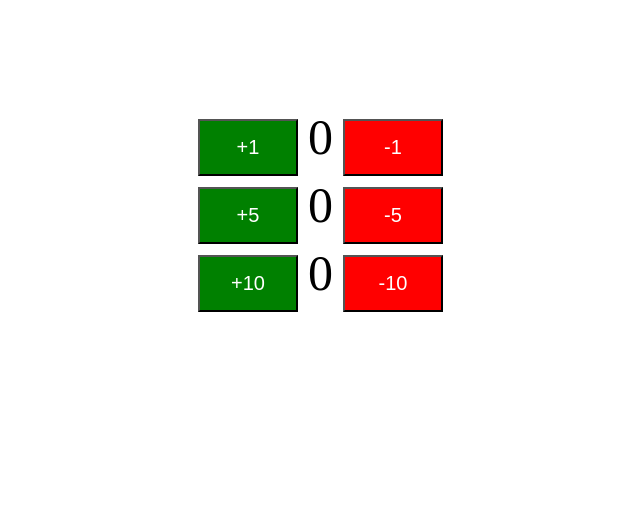
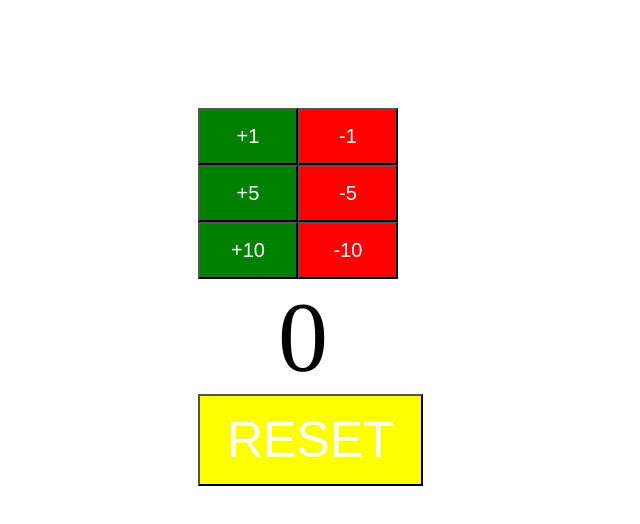
Before and after one commit to jakubowski1005/todo, a React (Create React App) app: page / in a window 1280 px wide. Shown: the top 524 px of the page, without its empty margins (200-840 px from the left). Built offline with nearby package versions, Linux system fonts and the light colour scheme.

Commit message:
Complete simple counter application

```diff
--- a/src/App.js
+++ b/src/App.js
@@ -8,8 +8,6 @@ class App extends Component {
         return (
             <div>
                 <Counter />
-                <Counter by={5}/>
-                <Counter by={10}/>
             </div>
         );
     }
--- a/src/components/counter/Counter.js
+++ b/src/components/counter/Counter.js
@@ -1,11 +1,9 @@
 import React, { Component } from 'react'
-import PropTypes from 'prop-types';
-import './Counter.css';
+import CounterButton from './CounterButton'
+import ResetButton from './ResetButton';
 
 export class Counter extends Component {
 
-    // Define the initial state in a constructor
-    //state => counter 0
     constructor() {
         super();
 
@@ -15,45 +13,46 @@ export class Counter extends Component {
 
         this.increment = this.increment.bind(this);
         this.decrement = this.decrement.bind(this);
+        this.reset = this.reset.bind(this);
     }
 
     render() {
 
         const spanStyle = {
-            fontSize: "50px",
-            padding: "10px 10px"
+            fontSize: "100px",
+            padding: "10px 80px"
         };
 
         return (
-            <div>
-                <button className="green-button" onClick={this.increment}>+{this.props.by}</button>
+            <div className="counter">
+                <CounterButton incrementMethod={this.increment} decrementMethod={this.decrement} />
+                <CounterButton by={5} incrementMethod={this.increment} decrementMethod={this.decrement} />
+                <CounterButton by={10} incrementMethod={this.increment} decrementMethod={this.decrement} />
                 <span className="count" style={spanStyle}>{ this.state.counter }</span>
-                <button className="red-button" onClick={this.decrement}>-{this.props.by}</button>
+                <ResetButton resetMethod={this.reset} />
             </div>
         )
     }
 
-    increment() { //Update state => counter++
-        this.setState({
-            counter: this.state.counter + this.props.by
+    increment(by) {
+        //console.log(`call parent increment method - ${by}`);
+        this.setState( (prevState) => {
+            return {counter: prevState.counter + by}
         });
     }
 
-    decrement() {
-        this.setState({
-            counter: this.state.counter - this.props.by
-        })
+    decrement(by) {
+        //console.log(`call parent increment method - ${by}`);
+        this.setState( (prevState) => {
+            return {counter: prevState.counter - by}
+        });
+    }
+
+    reset() {
+        this.setState( () => {
+            return {counter: 0}
+        });
     }
 }
 
-Counter.defaultProps = {
-    by: 1
-}
-
-Counter.propTypes = {
-    by: PropTypes.number
-}
-
-
-
 export default Counter
--- /dev/null
+++ b/src/components/counter/CounterButton.js
@@ -0,0 +1,58 @@
+import React, { Component } from 'react'
+import PropTypes from 'prop-types';
+import './CounterButton.css';
+
+export class CounterButton extends Component {
+
+    // Define the initial state in a constructor
+    //state => counter 0
+    constructor() {
+        super();
+
+        this.state = {
+            counter: 0
+        }
+
+        this.increment = this.increment.bind(this);
+        this.decrement = this.decrement.bind(this);
+    }
+
+    render() {
+        return (
+            <div>
+                <button className="green-button" onClick={this.increment}>+{this.props.by}</button>
+                <button className="red-button" onClick={this.decrement}>-{this.props.by}</button>
+            </div>
+        )
+    }
+
+    increment() { //Update state => counter++
+        this.setState((prevState) => {
+            return {
+                counter: prevState.counter + this.props.by
+            }
+        });
+
+        this.props.incrementMethod(this.props.by);
+    }
+
+    decrement() {
+        this.setState((prevState) => {
+            return {counter: prevState.counter - this.props.by}
+        })
+
+        this.props.decrementMethod(this.props.by);
+    }
+}
+
+CounterButton.defaultProps = {
+    by: 1
+}
+
+CounterButton.propTypes = {
+    by: PropTypes.number
+}
+
+
+
+export default CounterButton
--- /dev/null
+++ b/src/components/counter/ResetButton.js
@@ -0,0 +1,39 @@
+import React, { Component } from 'react'
+
+export class ResetButton extends Component {
+    constructor() {
+        super();
+
+        this.state = {
+            counter: 0
+        }
+
+        this.reset = this.reset.bind(this);
+    }
+    render() {
+
+        const resetButtonStyle = {
+            fontSize: "50px",
+            backgroundColor: "yellow",
+            color: "white",
+            width: "225px",
+            padding: "15 px"
+        }
+
+        return (
+            <div>
+                <button style={resetButtonStyle} onClick={this.reset}>RESET</button>
+            </div>
+        )
+    }
+
+    reset() {
+        this.setState = ( (prevState) => {
+            return {counter: 0}
+        })
+        this.props.resetMethod();
+    }
+
+}
+
+export default ResetButton
```
Also changed, not shown: src/components/counter/CounterButton.css (renamed from src/components/counter/Counter.css).
